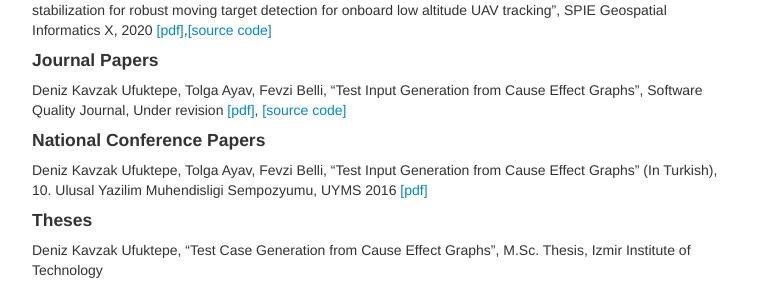
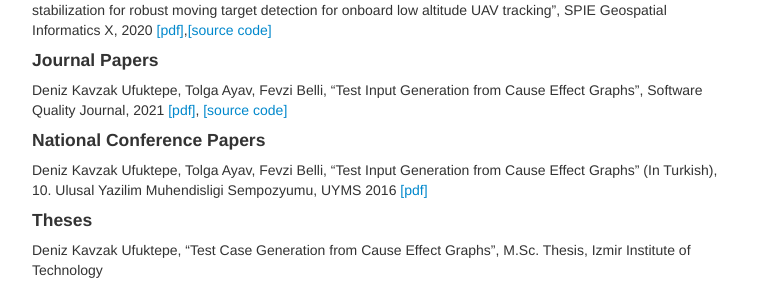
Before and after one commit to denizkavzak/denizkavzak.github.io, a Jekyll site: the page built from index.md, in a window 1280 px wide. Shown: the part 624-918 px from the top of the page, without its empty margins (258-1016 px from the left). Built offline with Jekyll 4.4.1, drawn with Linux system fonts in a browser that asks for light colours.

Commit message:
New journal paper added with links

```diff
--- a/index.md
+++ b/index.md
@@ -32,7 +32,7 @@ Deniz Kavzak Ufuktepe, Jaired Collins, Hadi AliAkbarpour, Guna Seetharaman, Kann
 #### Journal Papers
 <!-- Ufuktepe E., Tuglular T., "Predicting Future Code Changes with Markov Chains", 2020, (Manuscript in Preparation) -->
 
-Deniz Kavzak Ufuktepe, Tolga Ayav, Fevzi Belli, "Test Input Generation from Cause Effect Graphs", Software Quality Journal, Under revision [[pdf]](), [[source code]]()
+Deniz Kavzak Ufuktepe, Tolga Ayav, Fevzi Belli, "Test Input Generation from Cause Effect Graphs", Software Quality Journal, 2021 [[pdf]](https://rdcu.be/cmO4E), [[source code]](https://github.com/denizkavzak/TOUCH)
 
 #### National Conference Papers
 
```
